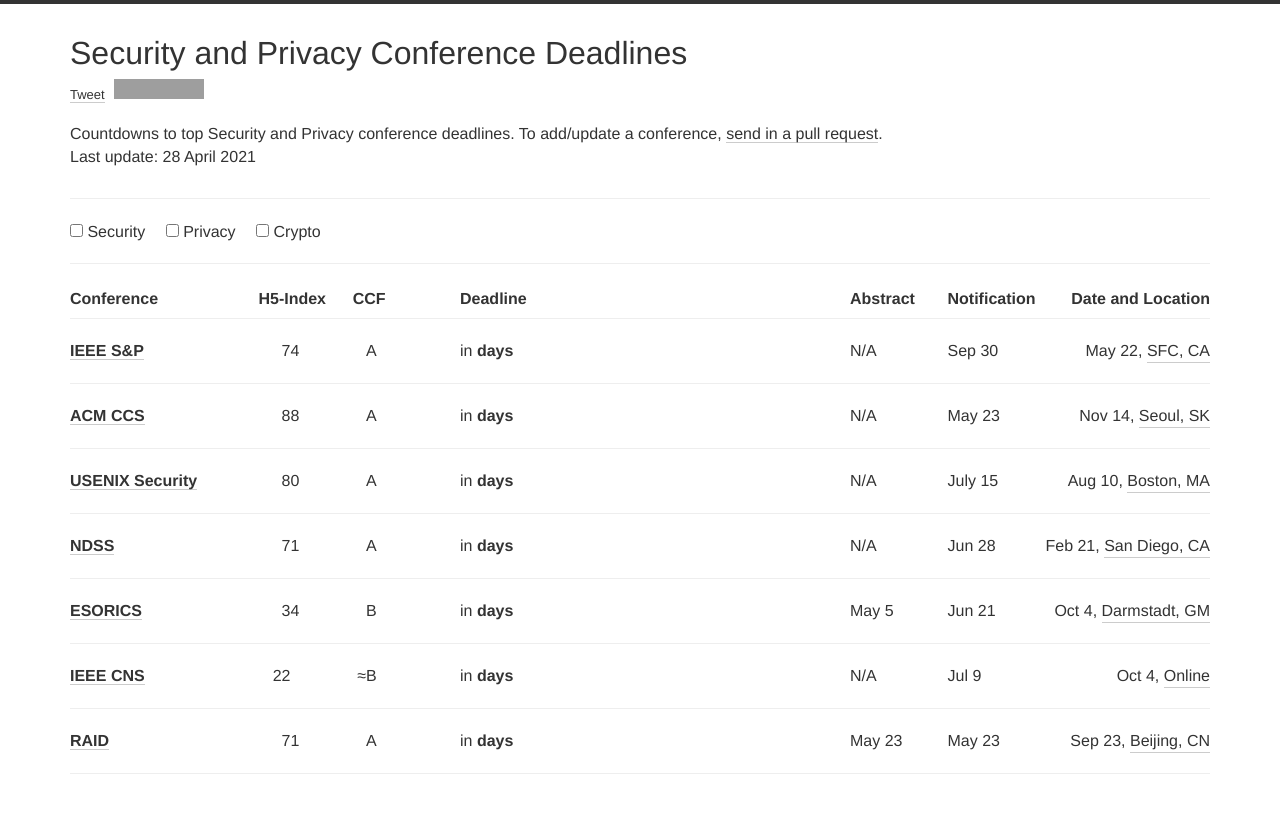
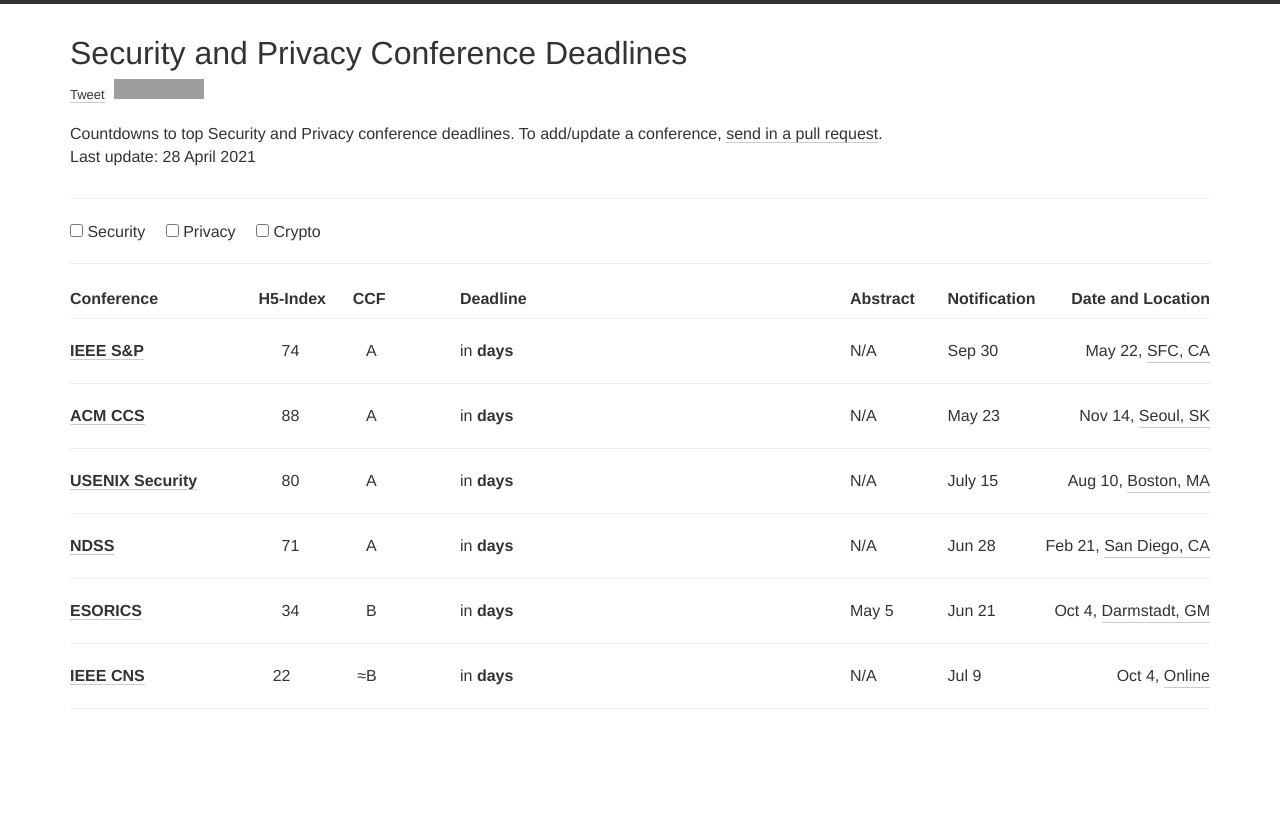
Before and after one commit to jianghaizhi/conference, a Jekyll site: the page built from index.html, in a window 1280 px wide. Shown: the top 813 px of the page. Built offline with Jekyll 4.4.1, drawn with Linux system fonts in a browser that asks for light colours; nearby versions of some CDN libraries; comment, search, counter and statistics services are not loaded; grey boxes are pictures that could not be loaded.

Commit message:
Update conferences.yml

```diff
--- a/_data/conferences.yml
+++ b/_data/conferences.yml
@@ -103,16 +103,3 @@
 
 
 # Networks and systems, applications
-
-- name: RAID
-  description: International Symposium on Recent Advances in Intrusion Detection
-  year: 2019
-  link: https://www.raid-2019.org/
-  deadline: "2019-04-02 23:59"
-  abstract: "May 23"
-  notification: "May 23"
-  date: "Sep 23"
-  place: Beijing, CN
-  tags: SEC
-  hindex: 71
-  rank: A
```
